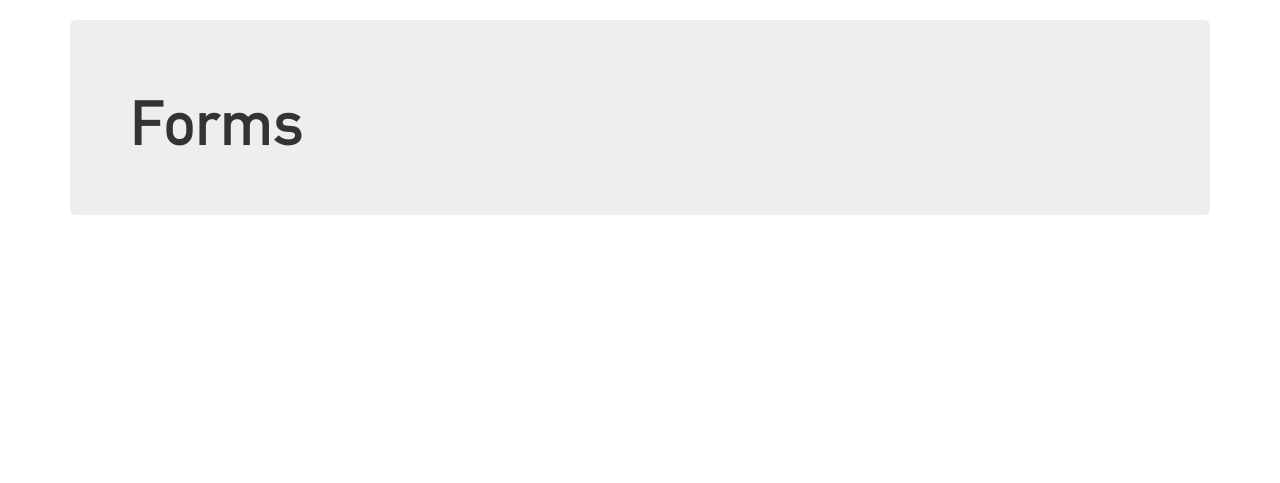
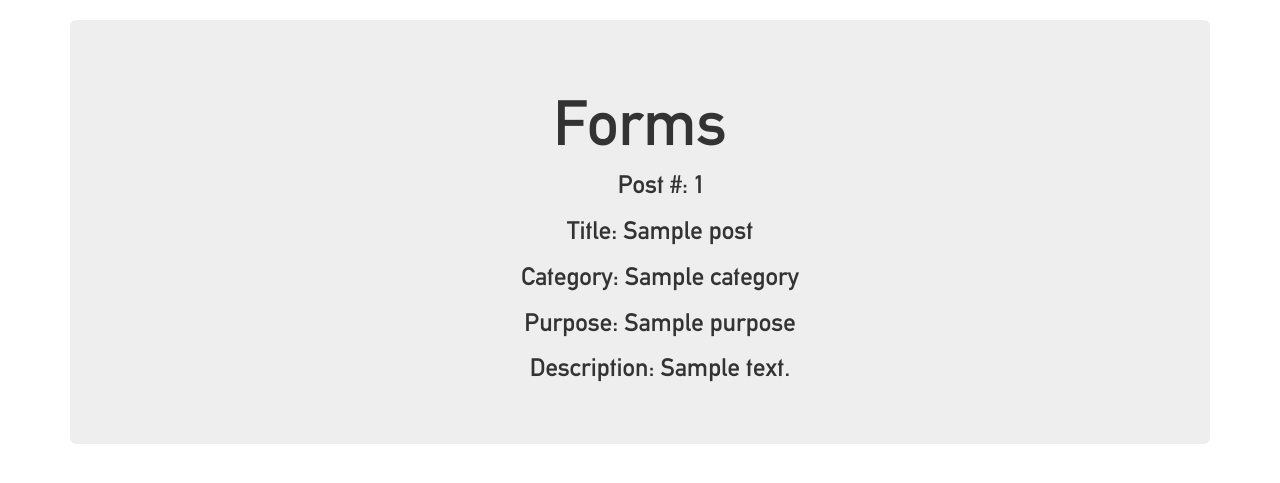
Before and after one commit to lynoska/TechTogetherBoston19, a Flask app: template templates/forum.html in a window 1280 px wide. Shown: the part 109-592 px from the top of the page. Run offline with Flask 2, Linux system fonts and the light colour scheme; the template is opened without the code that fills it: most values are stand-ins (such as "Sample title", 1, 10 or a date in 2020); some libraries are stand-ins or nearby versions.

Commit message:
fixed the issue with posts not being outputted correctly

```diff
--- a/templates/forum.html
+++ b/templates/forum.html
@@ -52,10 +52,22 @@
 	</nav>
 
 	<main role="main" class="container request-page mt-5">
-		<div class="jumbotron pt-4 pb-5">
+		<div class="jumbotron pt-4 pb-5 text-center">
 			<h1> Forms </h1>
+
+
+			{% for post in posts.values() %}
+				<div class="container forum-posts">
+					<div class="post-details">
+						<ul> Post #: {{post["post_id"]}} </ul>
+						<ul> Title:  {{post['title']}} </ul>
+						<ul> Category: {{post['category']}} </ul>
+						<ul> Purpose: {{post['purpose']}} </ul>
+						<ul> Description: {{post['text']}} </ul>
+					</div>
+				</div>
+			{% endfor %}
+
 		</div>
 	</main>
-
-
 {% endblock %}
```
